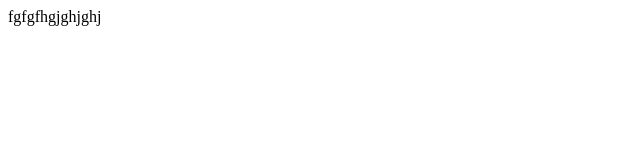
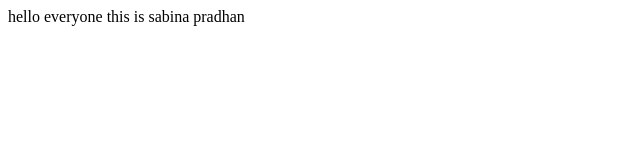
Before and after one commit to SabinaPradhan/Practice, a plain HTML site: page index.html in a window 1280 px wide. Shown: the whole page, without its empty margins (0-640 px from the left). Drawn offline with Linux system fonts and the light colour scheme.

Commit message:
name changes

```diff
--- a/index.html
+++ b/index.html
@@ -7,7 +7,7 @@
     <title>Practice app</title>
 </head>
 <body>
-    fgfgfhgjghjghj
+    hello everyone this is sabina pradhan
 
 </body>
 </html>
```
